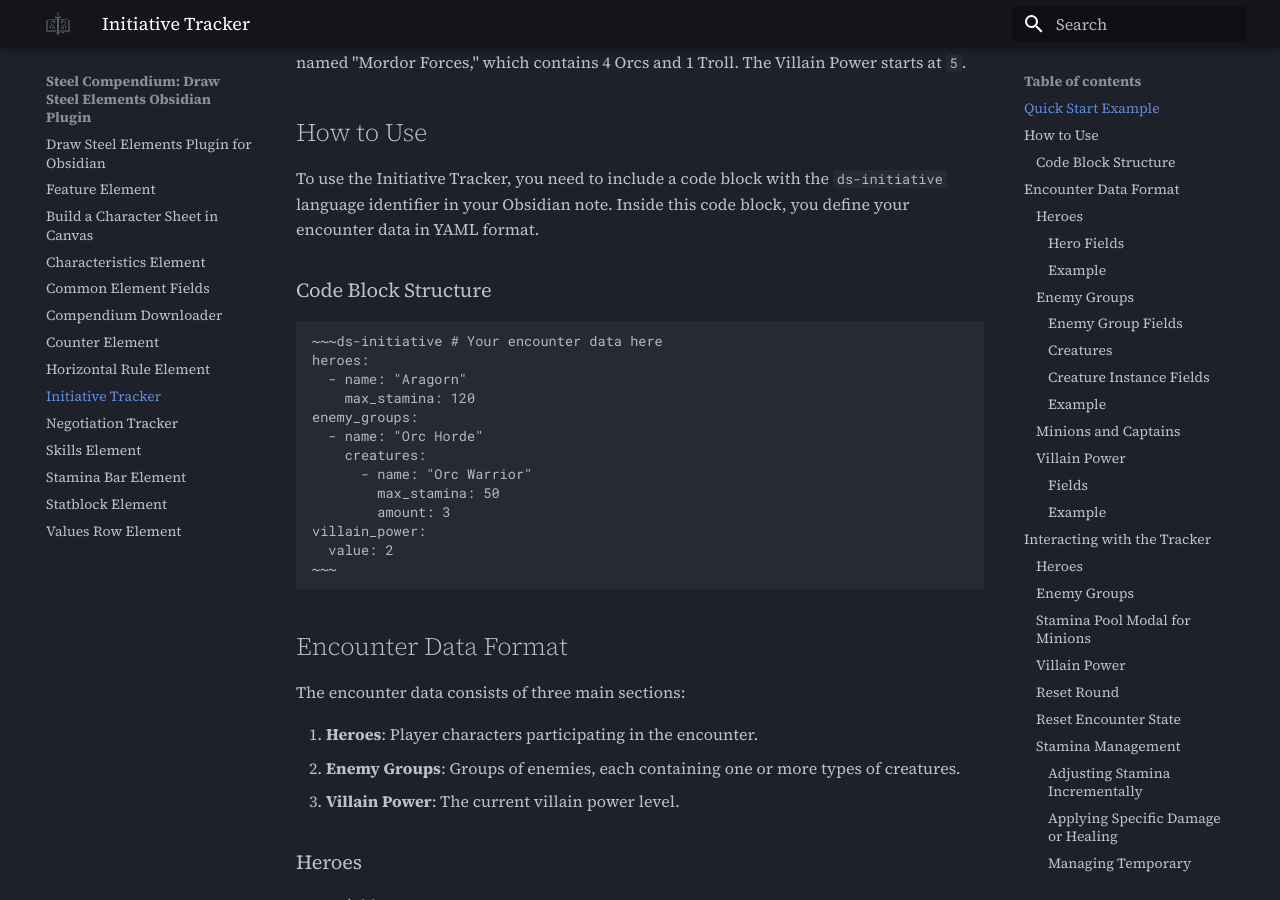
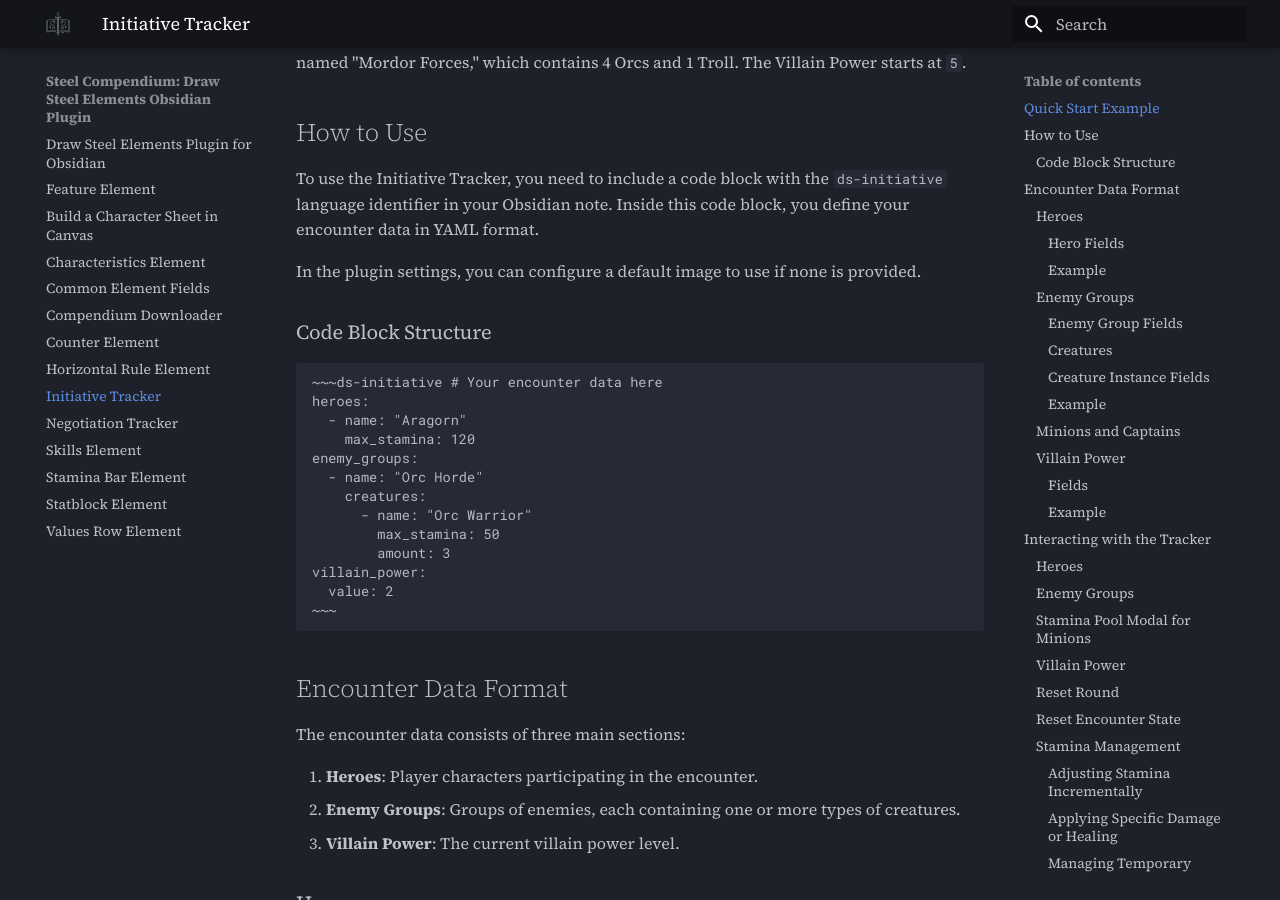
Before and after one commit to SteelCompendium/draw-steel-elements, an MkDocs documentation site: the page built from docs/initiative-tracker.md, in a window 1280 px wide and 900 px high, scrolled down 1884 px. Built offline with MkDocs 1.6.1 and Material for MkDocs 9.7.7, drawn with Linux system fonts in a browser that asks for light colours; comment, search, counter and statistics services are not loaded.

Commit message:
Prepares for release '4.1.0'

```diff
--- a/docs/initiative-tracker.md
+++ b/docs/initiative-tracker.md
@@ -38,6 +38,8 @@ In the above example, there are two Heroes and one Enemy Group (Initiative Group
 ## How to Use
 
 To use the Initiative Tracker, you need to include a code block with the `ds-initiative` language identifier in your Obsidian note. Inside this code block, you define your encounter data in YAML format.
+
+In the plugin settings, you can configure a default image to use if none is provided.
 
 ### Code Block Structure
 
--- a/package.json
+++ b/package.json
@@ -1,11 +1,12 @@
 {
   "name": "draw-steel-elements",
-  "version": "4.0.0",
+  "version": "4.1.0",
   "description": "Components to support the Draw Steel TTRPG by MCDM.",
   "main": "main.js",
   "scripts": {
     "dev": "node esbuild.config.mjs",
     "build": "vue-tsc --noEmit && node esbuild.config.mjs production",
+    "build-no-check": "node esbuild.config.mjs production",
     "test": "jest",
     "version": "node version-bump.mjs && git add manifest.json versions.json",
     "tsc": "vue-tsc --noEmit"
```
Also changed, not shown: manifest.json, 1 other file.
